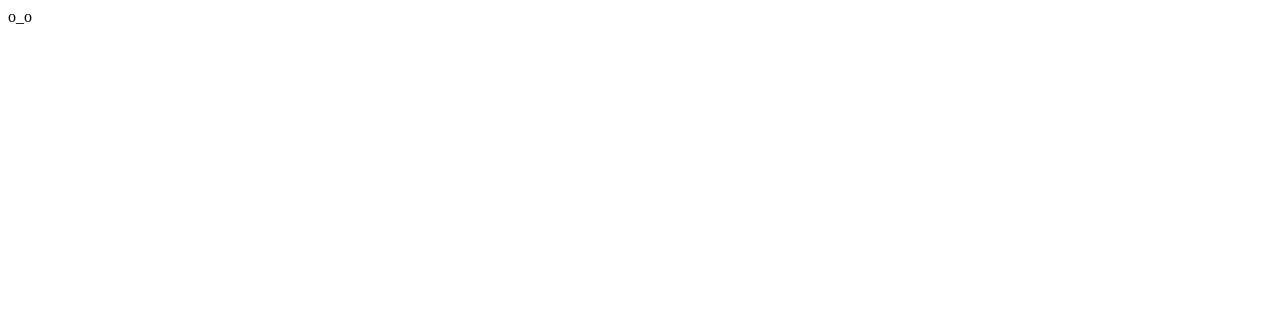
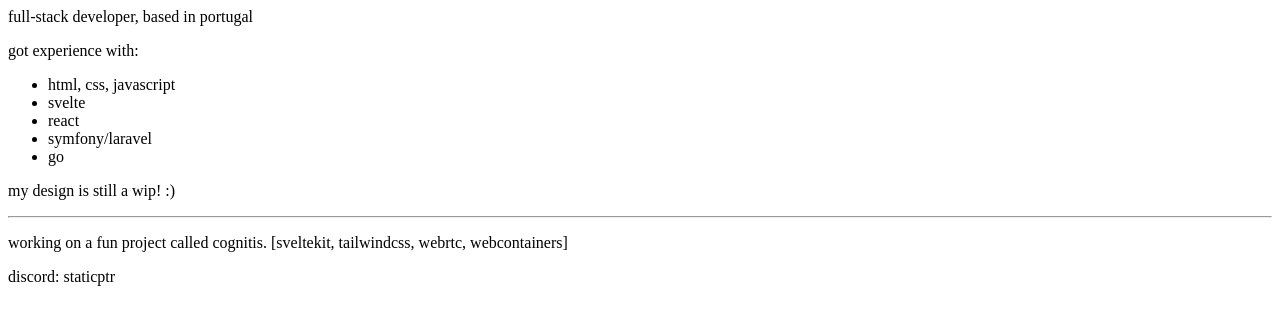
Before and after one commit to pedrofzero/pedrofzero, a plain HTML site: page index.html in a window 1280 px wide. Drawn offline with Linux system fonts and the light colour scheme.

Commit message:
Update index.html

```diff
--- a/index.html
+++ b/index.html
@@ -1 +1,23 @@
-o_o
+<p>full-stack developer, based in portugal</p>
+<p>got experience with:</p>
+<ul>
+  	<li>html, css, javascript</li>
+	<li>svelte</li>
+  	<li>react</li>
+  	<li>symfony/laravel</li>
+	<li>go</li>
+</ul>
+
+<p>
+	my design is still a wip! :)
+</p>
+
+<hr />
+
+<p>
+  working on a fun project called cognitis. [sveltekit, tailwindcss, webrtc, webcontainers]
+</p>
+
+<p>
+  discord: staticptr
+</p>
```
